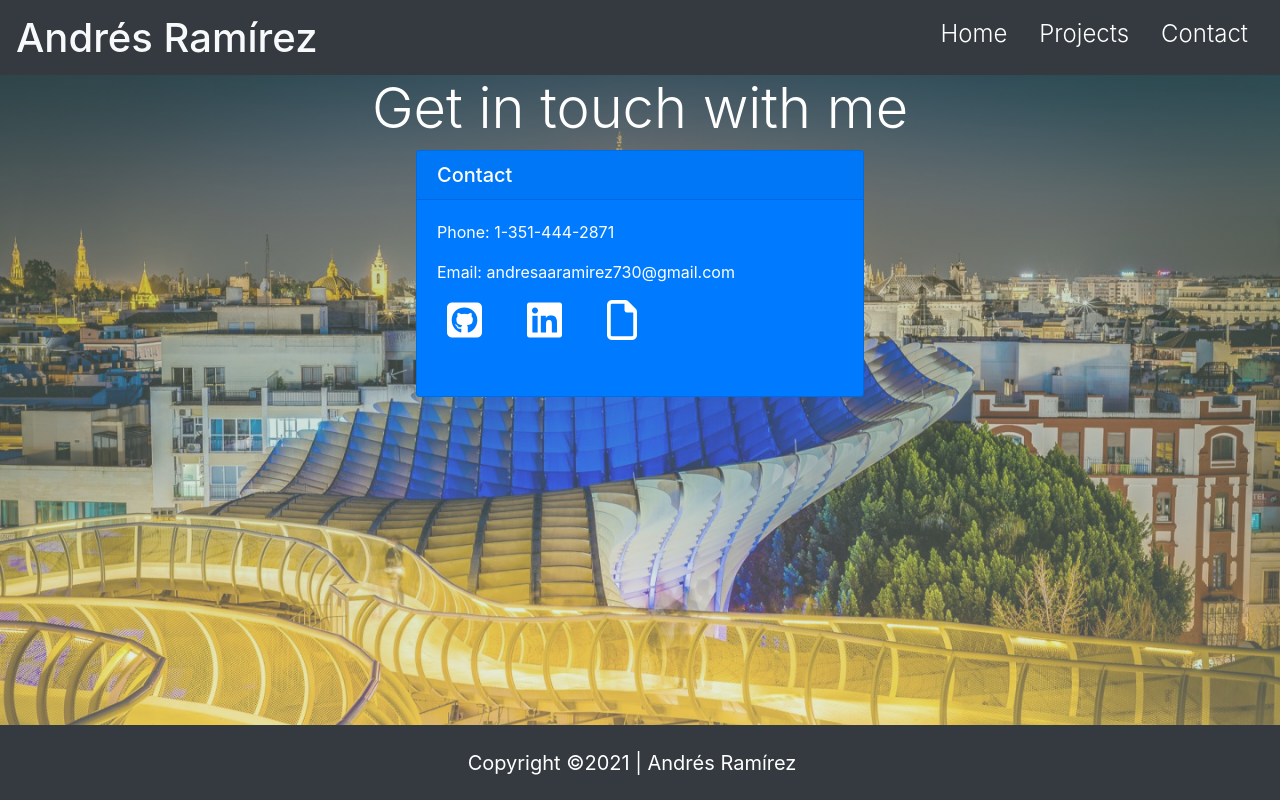
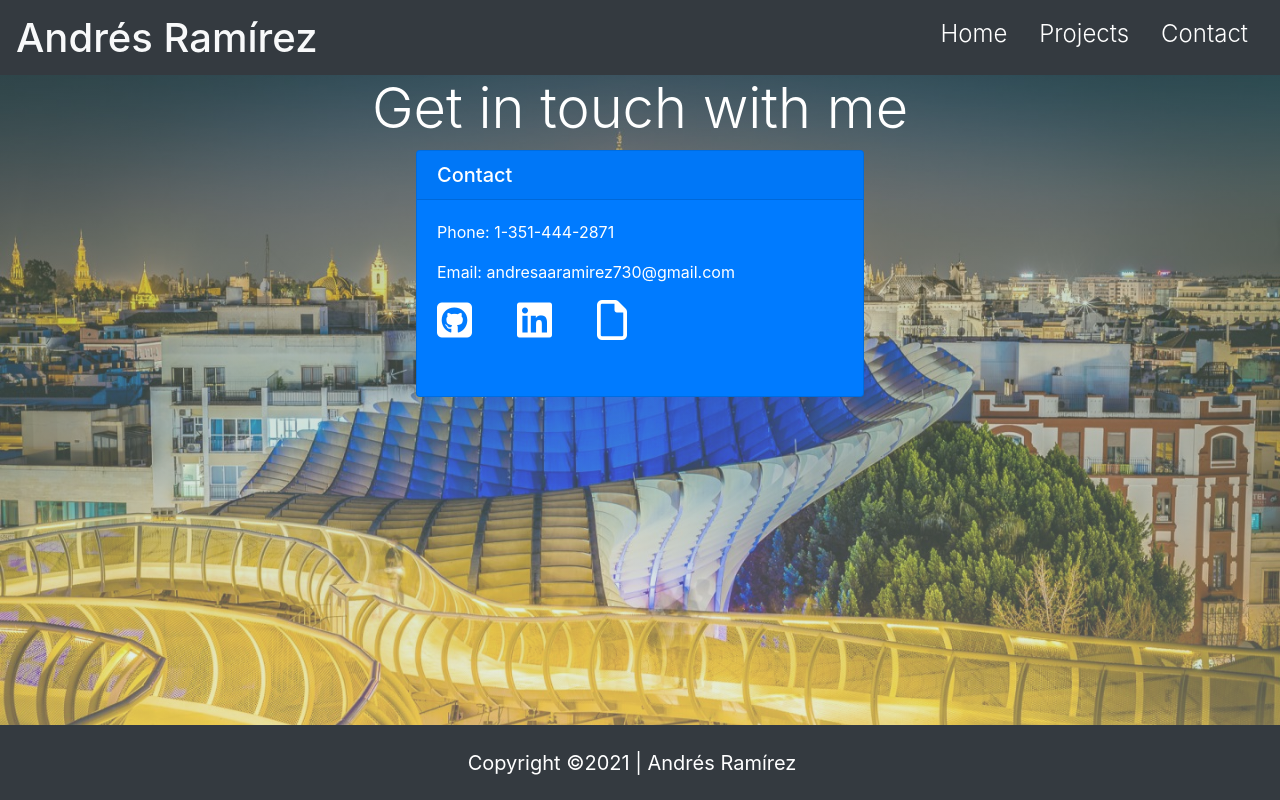
Before and after one commit to ARam2142/React-Portfolio, a React (Create React App) app: page /react-portfolio/contact in a window 1280 px wide. Built offline with nearby package versions, Linux system fonts and the light colour scheme.

Commit message:
changed padding on social media icons

```diff
--- a/src/components/contact/contact.css
+++ b/src/components/contact/contact.css
@@ -14,7 +14,7 @@ html, body{
 }
 .social-media ul li {
     list-style-type: none;
-    padding: 0 10px;
+    padding-right: 20px
 }
 
 .social-media ul {
--- a/src/components/home/Home.tsx
+++ b/src/components/home/Home.tsx
@@ -1,4 +1,4 @@
-import React, { useRef } from "react";
+import React from "react";
 import Nav from "react-bootstrap/Nav";
 import Container from "react-bootstrap/Container";
 import portfoliopic from "../../img/portfoliopic.jpeg";
@@ -6,7 +6,6 @@ import "./home.css";
 
 
 const Home = () => {
-    const goToLinks = useRef<HTMLDivElement>(null);
         return (
             <div>
                 <Nav />
```
